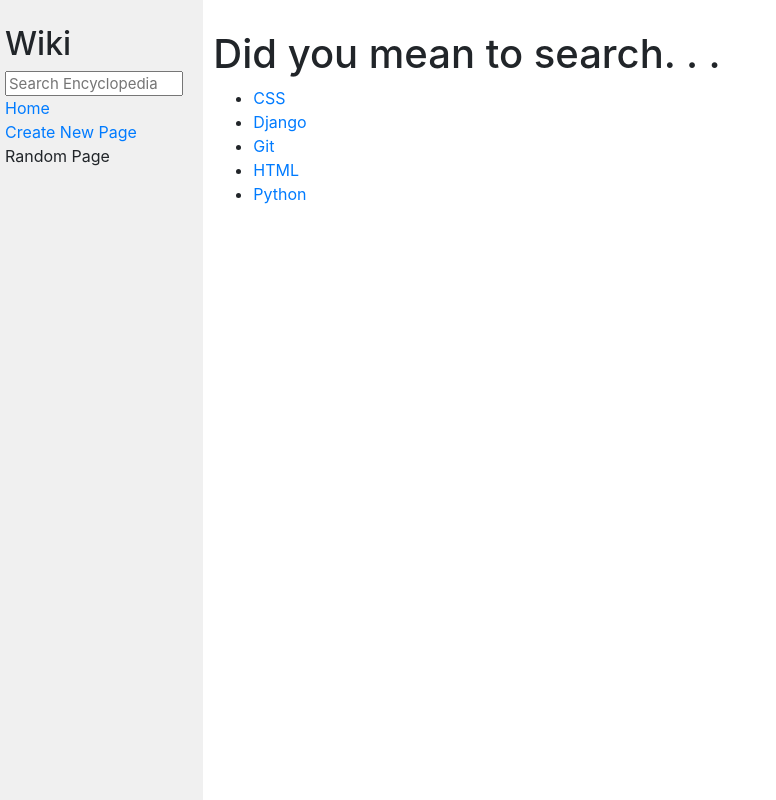
After one commit to cameronmcleod71/djangowiki, a Django app: page /search/ in a window 1280 px wide. The commit adds this page. Shown: the whole page, without its empty margins (0-776 px from the left). Run offline with Django 3.2, Linux system fonts and the light colour scheme; some libraries are stand-ins or nearby versions.

Commit message:
added new page button, todo is finish this feature, and allow user to edit page

```diff
--- a/wiki/encyclopedia/templates/encyclopedia/layout.html
+++ b/wiki/encyclopedia/templates/encyclopedia/layout.html
@@ -12,14 +12,14 @@
         <div class="row">
             <div class="sidebar col-lg-2 col-md-3">
                 <h2>Wiki</h2>
-                <form>
-                    <input class="search" type="text" name="q" placeholder="Search Encyclopedia">
+                <form action="{% url 'search' %}">
+                    <input class="search" type="text" name="q" placeholder="Search Encyclopedia" >
                 </form>
                 <div>
                     <a href="{% url 'index' %}">Home</a>
                 </div>
                 <div>
-                    Create New Page
+                    <a href="{% url 'create' %}">Create New Page</a>
                 </div>
                 <div>
                     Random Page
--- /dev/null
+++ b/wiki/encyclopedia/templates/encyclopedia/search.html
@@ -0,0 +1,18 @@
+{% extends "encyclopedia/layout.html" %}
+
+{% block title %}
+    Encycolpedia
+{% endblock %}
+
+{% block body %}
+<h1>Did you mean to search. . .</h1>
+
+<ul>
+    {% for entry in possible_entries %}
+        <li>
+            <a href="{% url 'entry' title=entry %}"> {{ entry }} </a>
+        </li>
+    {% endfor %}
+</ul>
+
+{% endblock %}
--- a/wiki/encyclopedia/urls.py
+++ b/wiki/encyclopedia/urls.py
@@ -4,5 +4,8 @@
 
 urlpatterns = [
     path("", views.index, name="index"),
-    path("<str:title>", views.entry_page, name="title")
+    path("<str:title>", views.entry_page, name="entry"),
+    path("search/", views.search, name= "search"),
+    path("create/", views.create_page, name="create")
+
 ]
--- a/wiki/encyclopedia/views.py
+++ b/wiki/encyclopedia/views.py
@@ -1,8 +1,24 @@
 from django.shortcuts import render
+from django.shortcuts import redirect
+
+from django.http import HttpResponse
+from django.http import HttpResponseRedirect
+from django.urls import reverse
+
+from django import forms
 
 from . import util
 
 import markdown
+
+
+class NewEntryTitleForm(forms.Form):
+    create_form = forms.CharField(label="Page Title")
+
+class NewEntryBodyForm(forms.Form):
+    create_form = forms.CharField(label='', widget=forms.Textarea(attrs={
+      "placeholder": "Enter Page Content using Github Markdown"
+    }))
 
 
 def index(request):
@@ -16,4 +32,26 @@
 
     html = markdown.markdown(util.get_entry(title))
 
+
+
     return render(request, "encyclopedia/entry_page.html", {"entry_html": html})
+
+def search(request):
+    entries = util.list_entries()
+    query = request.GET.get("q", "")
+    if query in entries:
+        html = markdown.markdown(util.get_entry(query))
+        return render(request, "encyclopedia/entry_page.html", {"entry_html": html})
+    else:
+        possible_entries = []
+        for entry in entries:
+            if query.lower() in entry.lower():
+                possible_entries.append(entry)
+        if len(possible_entries) != 0:
+            return render(request, "encyclopedia/search.html", {"possible_entries": possible_entries})
+        else:
+            return HttpResponse("Page not found.")
+
+
+def create_page(request):
+    return render(request, "encyclopedia/create_page.html", {"title_form": NewEntryTitleForm(), "body_form": NewEntryBodyForm()})
--- a/wiki/wiki/urls.py
+++ b/wiki/wiki/urls.py
@@ -16,8 +16,10 @@
 from django.contrib import admin
 from django.urls import include, path
 
+app_name = "encyclopedia"
+
 urlpatterns = [
     path('admin/', admin.site.urls),
     path('', include("encyclopedia.urls")),
-    path('wiki/', include("encyclopedia.urls"))
+    path('wiki/', include("encyclopedia.urls")),
 ]
```
Also changed, not shown: wiki/encyclopedia/templates/encyclopedia/create_page.html (added, +14 -0 lines).
